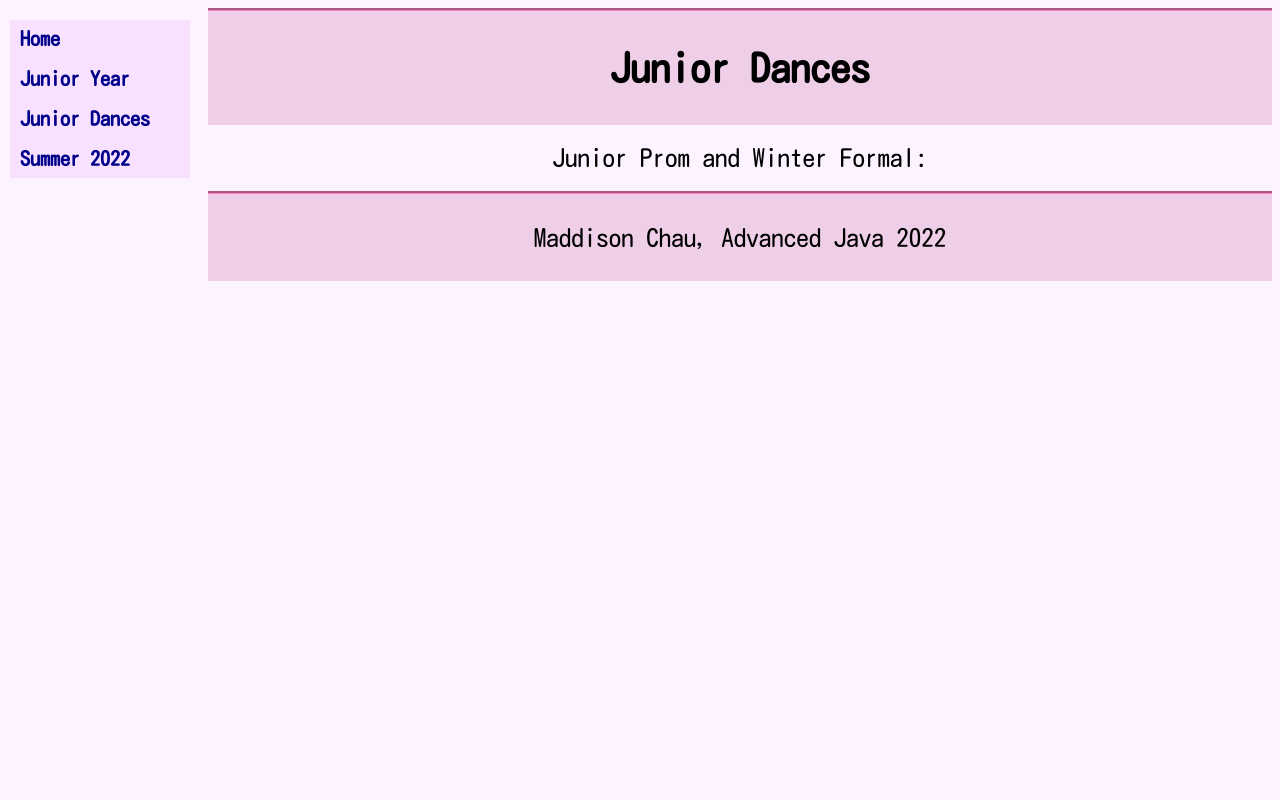
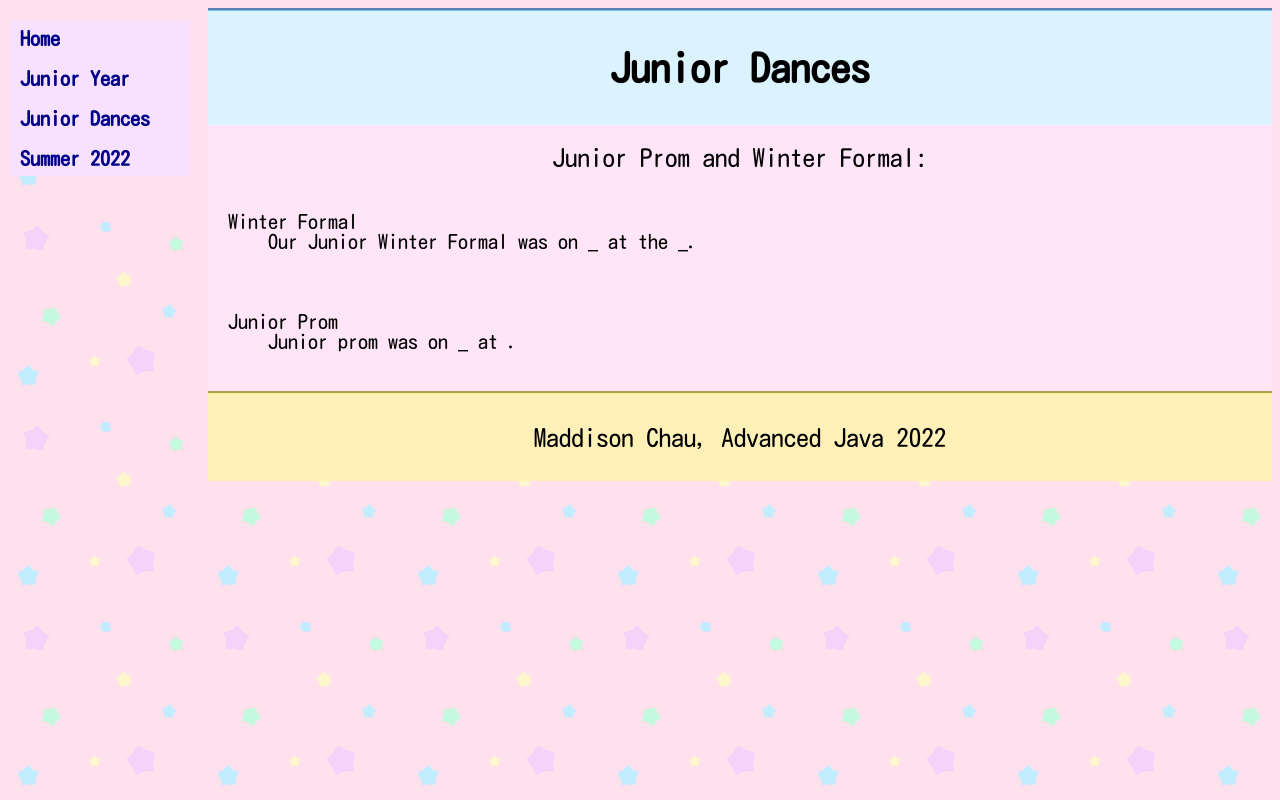
Before and after one commit to maddisonc/HighSchoolMemories_Website, a plain HTML site: page juniordances.html in a window 1280 px wide. Drawn offline with Linux system fonts and the light colour scheme.

Commit message:
9/1/22: 12:26pm - Added description list to Junior Dances page (not complete) and started changing css for dl

```diff
--- a/juniordances.html
+++ b/juniordances.html
@@ -25,6 +25,18 @@
 
   <h2 align="center">Junior Prom and Winter Formal:</h2>
 
+  <!-- description list
+  -->
+  <dl>
+    <dt>Winter Formal</dt>
+    <dd>Our Junior Winter Formal was on _ at the _.</dd>
+  </dl>
+
+  <dl>
+    <dt>Junior Prom</dt>
+    <dd>Junior prom was on _ at .</dd>
+  </dl>
+
   <script src="script.js"></script>
 
  <!--
--- a/style.css
+++ b/style.css
@@ -2,10 +2,13 @@ html {
   height: 100%;
   /*width: 100%;*/
   margin-left: 200px;
+  background-image: url(images/pinkstarsbackground.gif);
 }
+
 body {
   /*width: 90%;*/
-  background: #fdf2ff;
+  background-color: #ffe5f7;
+  font: bold 20px "Kosugi Maru", "Lucida Grande", "Lucida Sans Unicode", "Lucida Sans", Tahoma, sans-serif, serif;
 }
 
 nav {
@@ -50,10 +53,9 @@ a:active {
   color: blue;
 }
 
-
 header {
-  background: rgb(239, 207, 232);
-  border-top: groove rgb(255, 128, 192);
+  background: rgb(219, 243, 255);
+  border-top: groove rgb(128, 193, 255);
   padding: 10px;
   text-align: center;
   font: bold 20px "Kosugi Maru", "Lucida Grande", "Lucida Sans Unicode",         "Lucida Sans", Tahoma, sans-serif, serif;
@@ -61,8 +63,8 @@ header {
 
 footer {
   margin-top: 20px;
-  background: rgb(239, 207, 232);
-  border-top: groove rgb(255, 128, 192);
+  background: rgb(255, 240, 184);
+  border-top: groove rgb(255, 238, 128);
   padding: 10px;
   text-align: center;
   font: 20px "Kosugi Maru", "Lucida Grande", "Lucida Sans Unicode",         "Lucida Sans", Tahoma, sans-serif, serif;
@@ -72,7 +74,7 @@ table, th, td {
   border: 5px solid #feb4ee;
   border-style: inset;
   border-collapse: collapse;
-  font: 20px "Kosugi Maru", "Lucida Grande", "Lucida Sans Unicode",         "Lucida Sans", Tahoma, sans-serif, serif;
+  font: 20px "Kosugi Maru", "Lucida Grande", "Lucida Sans Unicode", "Lucida Sans", Tahoma, sans-serif, serif;
 }
 
 th {
@@ -88,3 +90,8 @@ td {
 table {
   margin: auto;
 }
+
+dl {
+  padding: 20px;
+  font: 20px "Kosugi Maru", "Lucida Grande", "Lucida Sans Unicode", "Lucida Sans", Tahoma, sans-serif, serif;
+}
```
Also changed, not shown: images/pinkgingham.png (added), images/pinkstarsbackground.gif (added).
